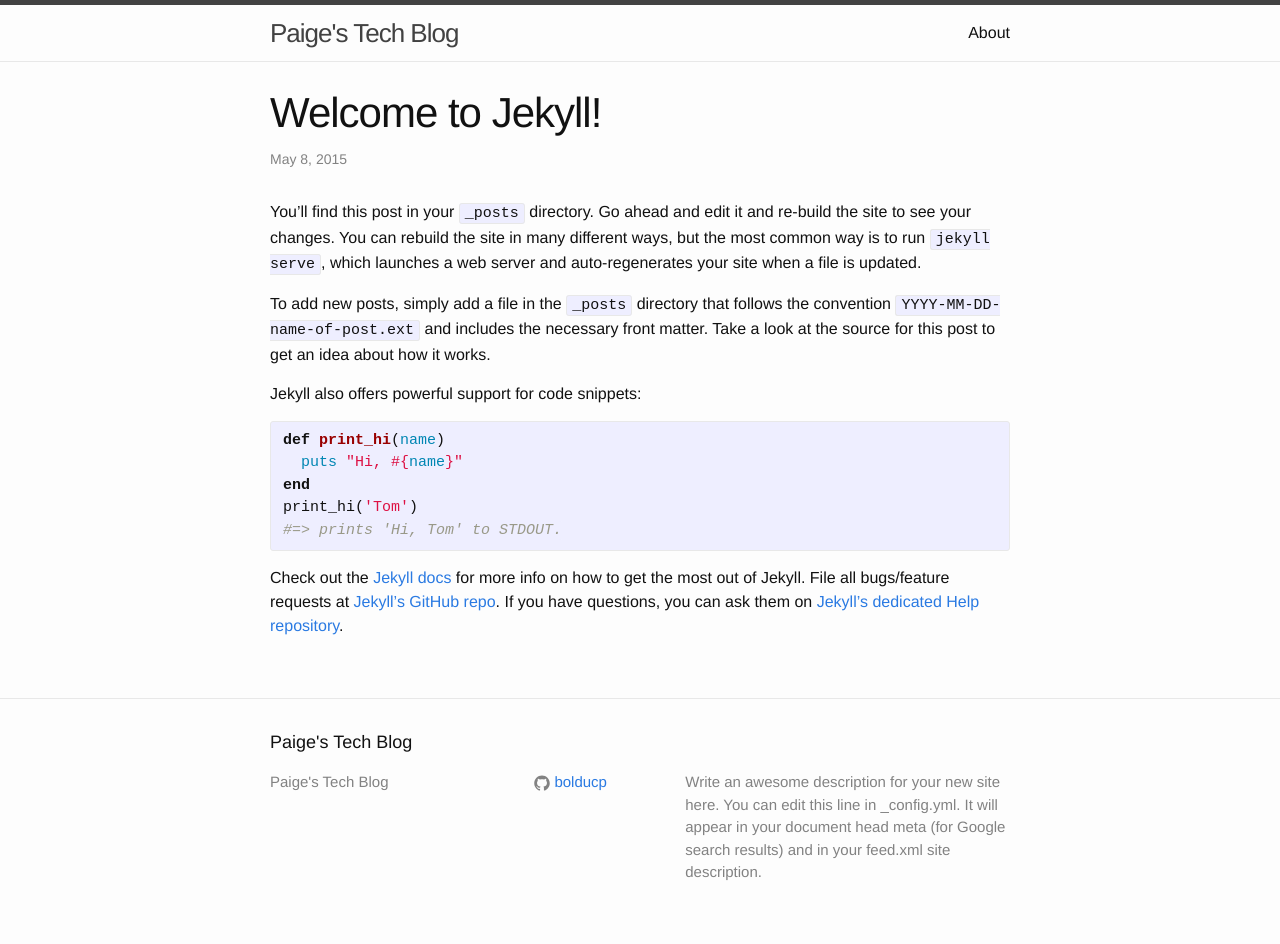
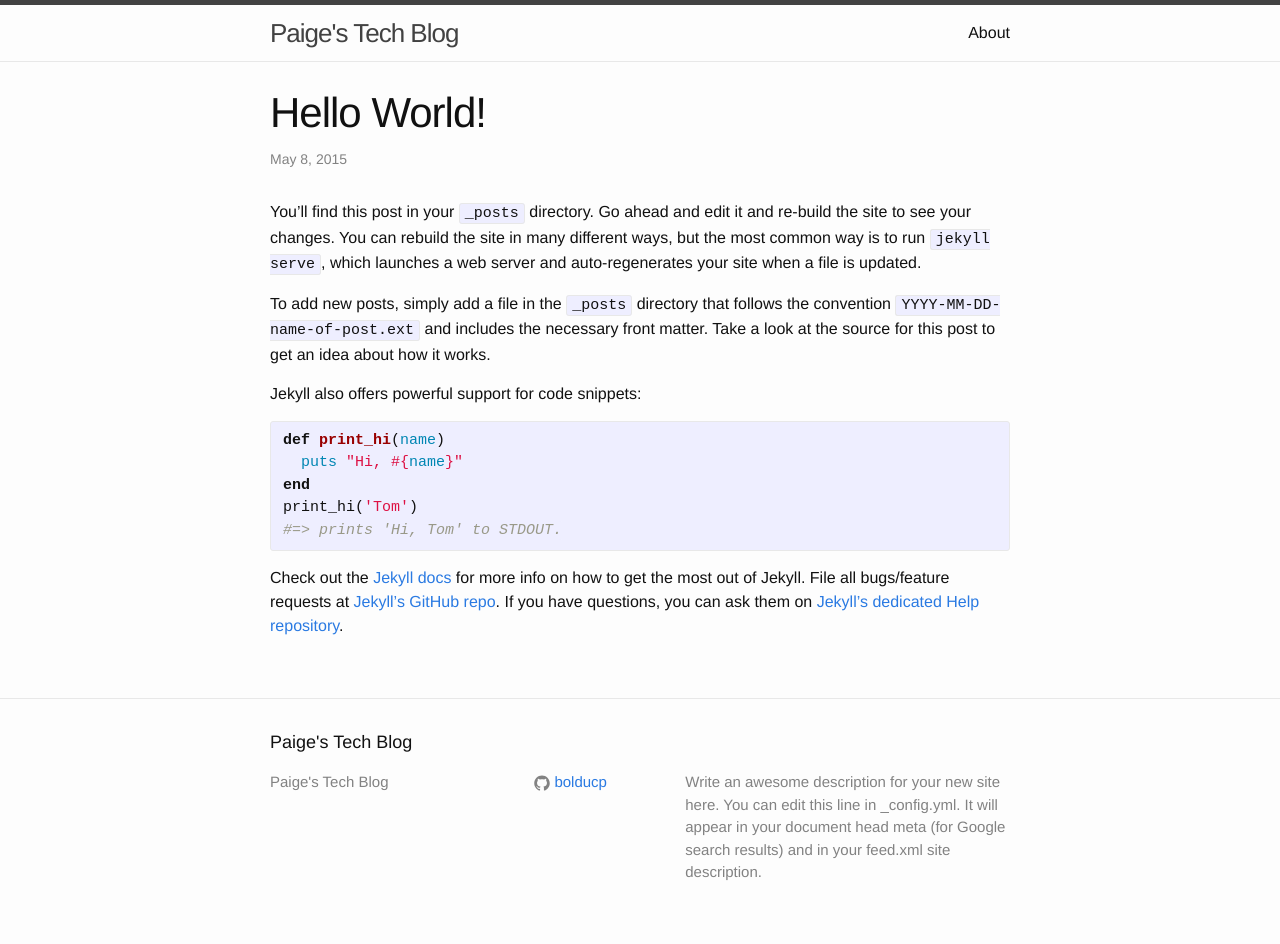
Before and after one commit to bolducp/bolducp.github.io, a Jekyll site: the page built from _posts/2015-05-08-hello-world.md, in a window 1280 px wide. Built offline with Jekyll 4.4.1, drawn with Linux system fonts in a browser that asks for light colours.

```diff
--- a/_posts/2015-05-08-welcome-to-jekyll.markdown
+++ b/_posts/2015-05-08-hello-world.md
@@ -1,9 +1,10 @@
 ---
 layout: post
-title:  "Welcome to Jekyll!"
+title:  "Hello World!"
 date:   2015-05-08 17:41:04
-categories: jekyll update
+categories: tech
 ---
+
 You’ll find this post in your `_posts` directory. Go ahead and edit it and re-build the site to see your changes. You can rebuild the site in many different ways, but the most common way is to run `jekyll serve`, which launches a web server and auto-regenerates your site when a file is updated.
 
 To add new posts, simply add a file in the `_posts` directory that follows the convention `YYYY-MM-DD-name-of-post.ext` and includes the necessary front matter. Take a look at the source for this post to get an idea about how it works.
```
Also changed, not shown: 1 other file.
